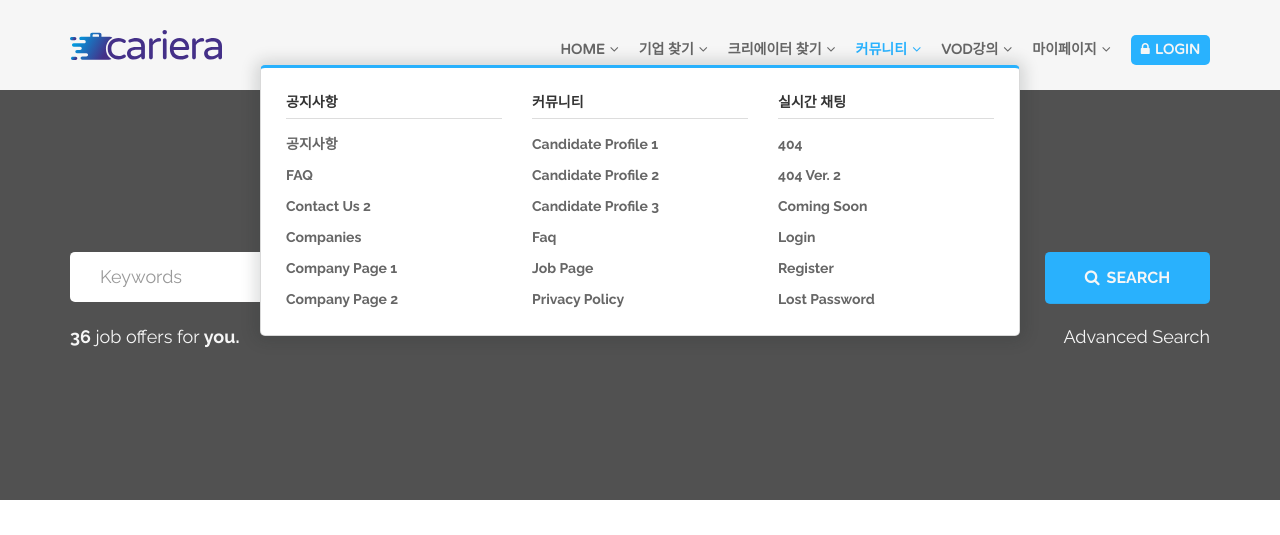
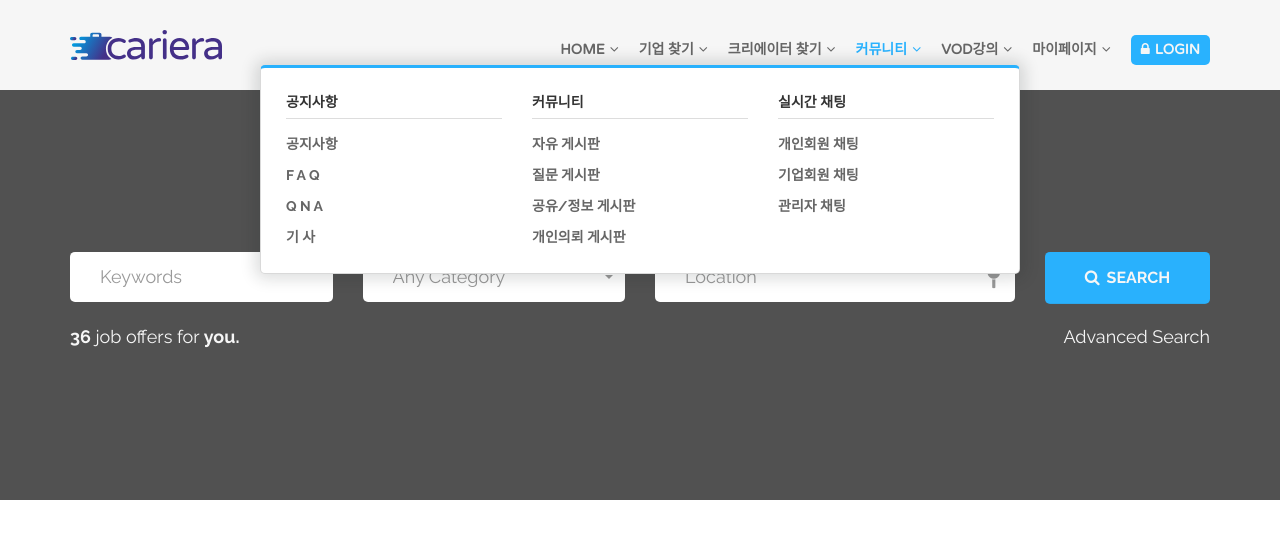
Before and after one commit to KimJinoook/metaus, a Java web app: page / in a window 1280 px wide, after a click on "커뮤니티". Shown: the top 535 px of the page. Run offline with Spring Boot 4, a stand-in JSP engine, Linux system fonts and the light colour scheme; some of the project's set-up classes (security, data sources, template engines, error pages and the like) are left out, and stand-ins take their place; some libraries are stand-ins or nearby versions.

Commit message:
헤더 커뮤니티 항목 수정 -최재훈

```diff
--- a/metaus/src/main/webapp/WEB-INF/views/inc/header.jsp
+++ b/metaus/src/main/webapp/WEB-INF/views/inc/header.jsp
@@ -115,31 +115,24 @@
                                                 <ul class="col-md-4">
                                                     <li class="menu-title">공지사항</li>
                                                     <li><a href="about-us.html">공지사항</a></li>
-                                                    <li><a href="<c:url value='/board/faq'/>">FAQ</a></li>
-                                                    <li><a href="contact-2.html">contact us 2</a></li>
-                                                    <li><a href="companies.html">companies</a></li>
-                                                    <li><a href="company-page-1.html">company page 1</a></li>
-                                                    <li><a href="company-page-2.html">company page 2</a></li>
+                                                    <li><a href="<c:url value='/board/faq'/>"> F A Q</a></li>
+                                                    <li><a href="contact-2.html"> Q N A</a></li>
+                                                    <li><a href="companies.html">기  사</a></li>
                                                 </ul>
 
                                                 <ul class="col-md-4">
                                                     <li class="menu-title">커뮤니티</li>
-                                                    <li><a href="candidate-profile-1.html">candidate profile 1</a></li>
-                                                    <li><a href="candidate-profile-2.html">candidate profile 2</a></li>
-                                                    <li><a href="candidate-profile-3.html">candidate profile 3</a></li>
-                                                    <li><a href="faq.html">faq</a></li>
-                                                    <li><a href="job-page.html">job page</a></li>
-                                                    <li><a href="privacy-policy.html">privacy policy</a></li>
-                                                </ul>
+                                                    <li><a href="candidate-profile-1.html">자유 게시판</a></li>
+                                                    <li><a href="candidate-profile-2.html">질문 게시판</a></li>
+                                                    <li><a href="candidate-profile-3.html">공유/정보 게시판</a></li>
+                                                    <li><a href="faq.html">개인의뢰 게시판</a></li>
+	                                                </ul>
 
                                                 <ul class="col-md-4">
                                                     <li class="menu-title">실시간 채팅</li>
-                                                    <li><a href="404.html">404</a></li>
-                                                    <li><a href="404-2.html">404 ver. 2</a></li>
-                                                    <li><a href="coming-soon.html">coming soon</a></li>
-                                                    <li><a href="login.html">login</a></li>
-                                                    <li><a href="register.html">register</a></li>
-                                                    <li><a href="lost-password.html">lost password</a></li>
+                                                    <li><a href="404.html">개인회원 채팅</a></li>
+                                                    <li><a href="404-2.html">기업회원 채팅</a></li>
+                                                    <li><a href="coming-soon.html">관리자 채팅</a></li>
                                                 </ul>
                                             </div>
                                         </div>
```
